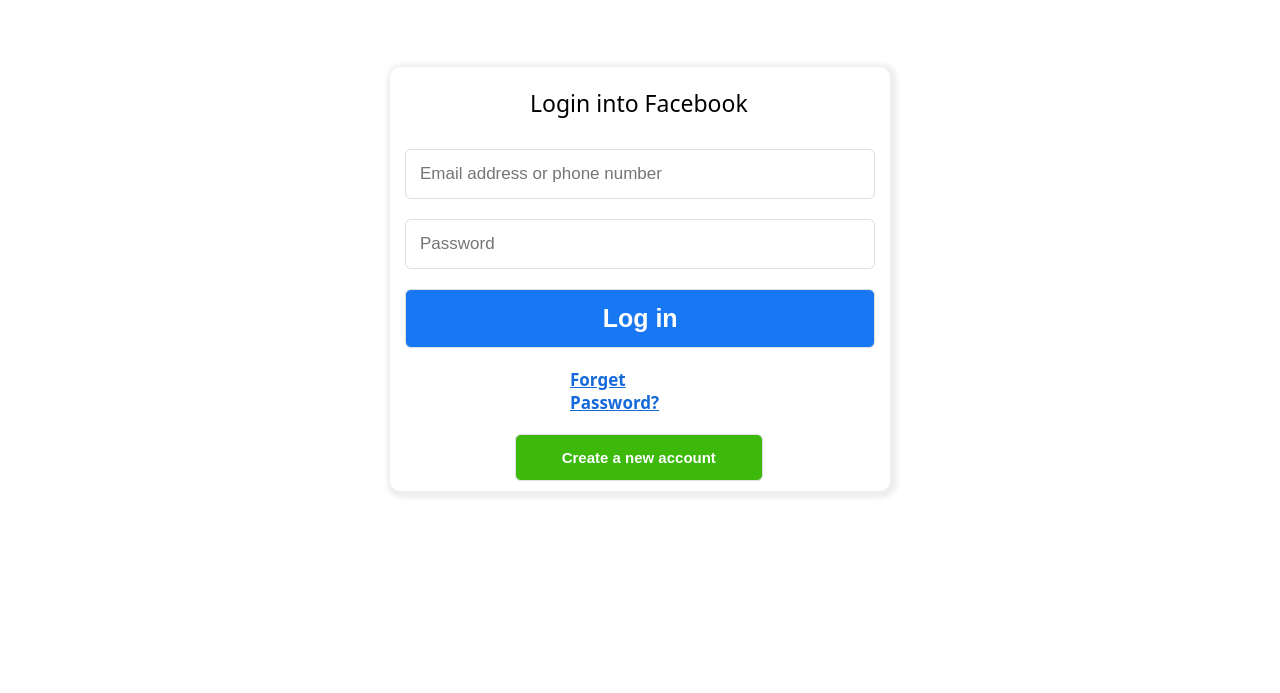
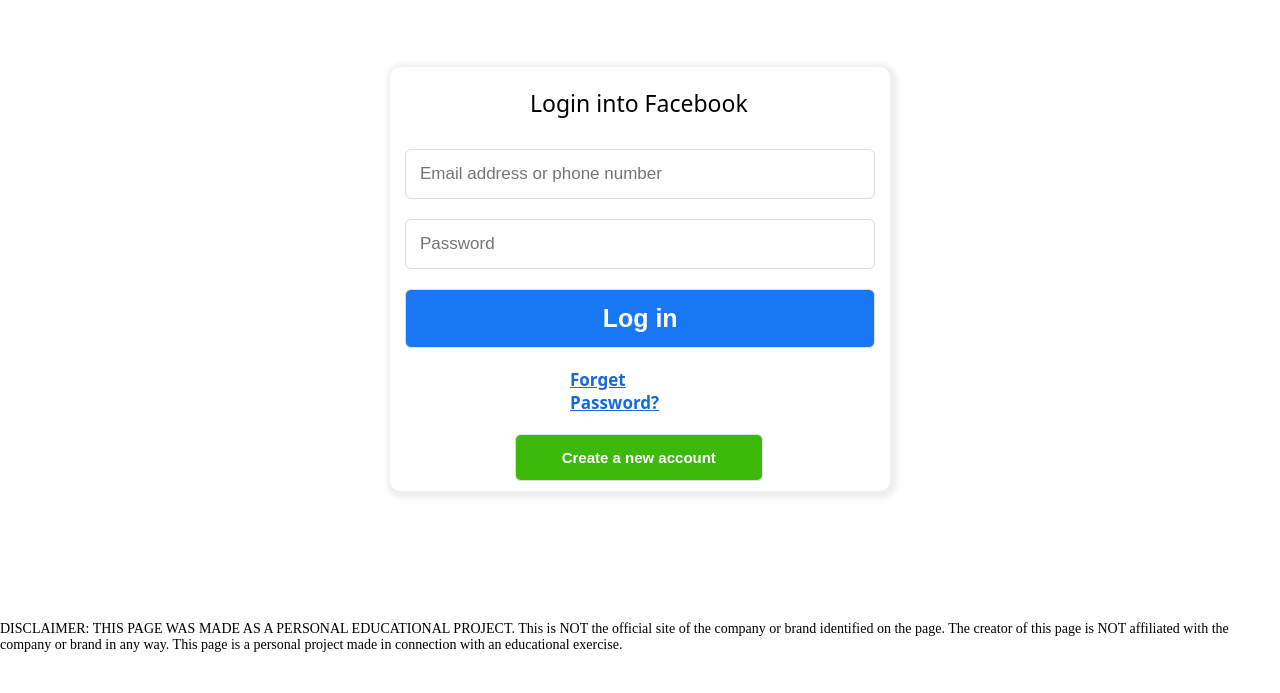
Before and after one commit to Mohdtsf/Fb-Clone-non-responsive, a plain HTML site: page index.html in a window 1280 px wide. Shown: the part 624-1317 px from the top of the page. Before the commit the page ends 1235 px from the top, so only its background shows below. Drawn offline with Linux system fonts and the light colour scheme.

Commit message:
Added Disclaimer

```diff
--- a/index.html
+++ b/index.html
@@ -86,5 +86,16 @@
         </div>
       </div>
     </section>
+    <footer>
+      <div class="disclaimer">
+        <p>
+          DISCLAIMER: THIS PAGE WAS MADE AS A PERSONAL EDUCATIONAL PROJECT. This
+          is NOT the official site of the company or brand identified on the
+          page. The creator of this page is NOT affiliated with the company or
+          brand in any way. This page is a personal project made in connection
+          with an educational exercise.
+        </p>
+      </div>
+    </footer>
   </body>
 </html>
--- a/style.css
+++ b/style.css
@@ -176,3 +176,16 @@
   background: #00a400;
   transition: 200ms;
 }
+
+.disclaimer {
+  padding: 10px 0px 40px 0px;
+  color: #000000;
+  font-size: 14px;
+  height: 40%;
+  width: 100%;
+  display: flex;
+  flex-direction: column;
+  justify-content: center;
+  align-items: center;
+  text-decoration: none;
+}
```
